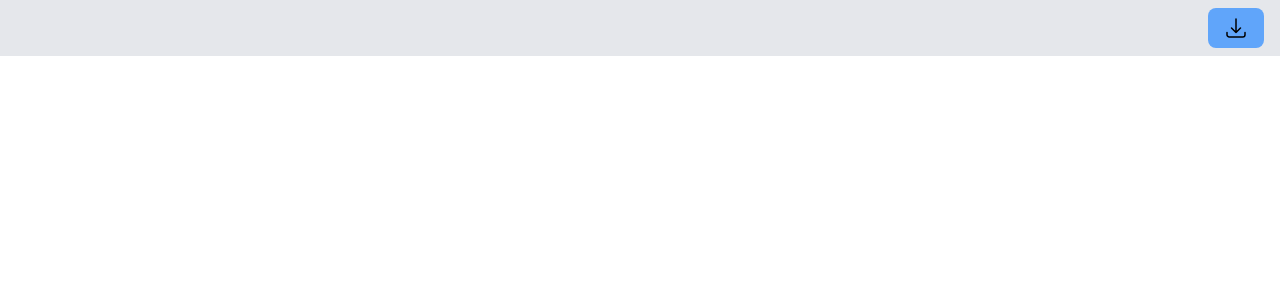
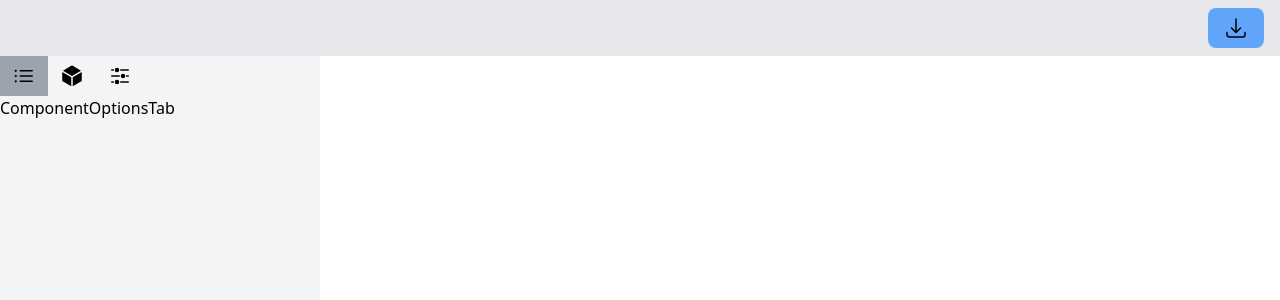
Before and after one commit to cs472-team6/cs472-team6, a React (Vite) app: page / in a window 1280 px wide. Shown: the top 300 px of the page. Built offline with nearby package versions, Linux system fonts and the light colour scheme.

Commit message:
Add SidePanel and necessary Tabs

```diff
--- a/src/App.jsx
+++ b/src/App.jsx
@@ -1,12 +1,16 @@
 import Navbar from "./components/Navbar/Navbar";
+import SidePanel from "./components/SidePanel/SidePanel";
 
 export default function App() {
   return (
-    <div>
+    <div className="flex flex-col min-h-screen">
       {/* Navbar */}
       <Navbar />
-      {/* SidePanel */}
-      {/* PreviewPanel */}
+      <div className="flex flex-1 max-h-[calc(100vh-56px)]">
+        {/* SidePanel */}
+        <SidePanel />
+        {/* PreviewPanel */}
+      </div>
     </div>
   )
 }
--- /dev/null
+++ b/src/components/ComponentOptionsTab/ComponentOptionsTab.jsx
@@ -0,0 +1,5 @@
+export default function ComponentOptionsTab(){
+    return (
+        <div className="flex-1">ComponentOptionsTab</div>
+    )
+}
--- /dev/null
+++ b/src/components/ComponentsListTab/ComponentsListTab.jsx
@@ -0,0 +1,5 @@
+export default function ComponentsListTab(){
+    return (
+        <div className="flex-1">ComponentsListTab</div>
+    )
+}
--- a/src/components/Icon/Icon.jsx
+++ b/src/components/Icon/Icon.jsx
@@ -3,16 +3,49 @@ export default function Icon({name}) {
         case 'arrow-down-tray':
             return <ArrowDownTray />
             break;
-
+        case 'list-bullet':
+            return <ListBullet />
+            break;
+        case 'cube':
+            return <Cube />
+            break;
+        case 'adjustments-horizontal':
+            return <AdjustmentsHorizontal />
+            break;
         default:
+            return null;
             break;
     }
 }
 
-function ArrowDownTray () {
+function ArrowDownTray() {
     return (
         <svg xmlns="http://www.w3.org/2000/svg" fill="none" viewBox="0 0 24 24" strokeWidth={1.5} stroke="currentColor" className="w-6 h-6">
             <path strokeLinecap="round" strokeLinejoin="round" d="M3 16.5v2.25A2.25 2.25 0 005.25 21h13.5A2.25 2.25 0 0021 18.75V16.5M16.5 12L12 16.5m0 0L7.5 12m4.5 4.5V3" />
         </svg>
     )
 }
+
+function ListBullet() {
+    return (
+        <svg xmlns="http://www.w3.org/2000/svg" fill="none" viewBox="0 0 24 24" strokeWidth={1.5} stroke="currentColor" className="w-6 h-6">
+            <path strokeLinecap="round" strokeLinejoin="round" d="M8.25 6.75h12M8.25 12h12m-12 5.25h12M3.75 6.75h.007v.008H3.75V6.75zm.375 0a.375.375 0 11-.75 0 .375.375 0 01.75 0zM3.75 12h.007v.008H3.75V12zm.375 0a.375.375 0 11-.75 0 .375.375 0 01.75 0zm-.375 5.25h.007v.008H3.75v-.008zm.375 0a.375.375 0 11-.75 0 .375.375 0 01.75 0z" />
+        </svg>
+    )
+}
+
+function Cube() {
+    return (
+        <svg xmlns="http://www.w3.org/2000/svg" viewBox="0 0 24 24" fill="currentColor" className="w-6 h-6">
+            <path d="M12.378 1.602a.75.75 0 00-.756 0L3 6.632l9 5.25 9-5.25-8.622-5.03zM21.75 7.93l-9 5.25v9l8.628-5.032a.75.75 0 00.372-.648V7.93zM11.25 22.18v-9l-9-5.25v8.57a.75.75 0 00.372.648l8.628 5.033z" />
+        </svg>
+    )
+}
+
+function AdjustmentsHorizontal() {
+    return (
+        <svg xmlns="http://www.w3.org/2000/svg" viewBox="0 0 24 24" fill="currentColor" className="w-6 h-6">
+            <path d="M18.75 12.75h1.5a.75.75 0 000-1.5h-1.5a.75.75 0 000 1.5zM12 6a.75.75 0 01.75-.75h7.5a.75.75 0 010 1.5h-7.5A.75.75 0 0112 6zM12 18a.75.75 0 01.75-.75h7.5a.75.75 0 010 1.5h-7.5A.75.75 0 0112 18zM3.75 6.75h1.5a.75.75 0 100-1.5h-1.5a.75.75 0 000 1.5zM5.25 18.75h-1.5a.75.75 0 010-1.5h1.5a.75.75 0 010 1.5zM3 12a.75.75 0 01.75-.75h7.5a.75.75 0 010 1.5h-7.5A.75.75 0 013 12zM9 3.75a2.25 2.25 0 100 4.5 2.25 2.25 0 000-4.5zM12.75 12a2.25 2.25 0 114.5 0 2.25 2.25 0 01-4.5 0zM9 15.75a2.25 2.25 0 100 4.5 2.25 2.25 0 000-4.5z" />
+        </svg>
+    )
+}
--- /dev/null
+++ b/src/components/PageOptionsTab/PageOptionsTab.jsx
@@ -0,0 +1,5 @@
+export default function PageOptionsTab(){
+    return (
+        <div className="flex-1">PageOptionsTab</div>
+    )
+}
--- /dev/null
+++ b/src/components/SidePanel/SidePanel.jsx
@@ -0,0 +1,50 @@
+import { SidePanelState } from "../../state"
+import { Tabs } from "../../utils"
+import ComponentOptionsTab from "../ComponentOptionsTab/ComponentOptionsTab"
+import ComponentsListTab from "../ComponentsListTab/ComponentsListTab"
+import Icon from "../Icon/Icon"
+import PageOptionsTab from "../PageOptionsTab/PageOptionsTab"
+
+const tabs = [
+    {
+        name: Tabs.ComponentOptionsTab,
+        icon: "list-bullet",
+        panel: ComponentOptionsTab
+    },
+    {
+        name: Tabs.ComponentsListTab,
+        icon: "cube",
+        panel: ComponentsListTab
+    },
+    {
+        name: Tabs.PageOptionsTab,
+        icon: "adjustments-horizontal",
+        panel: PageOptionsTab
+    },
+]
+
+function TabButton({icon, selected, selectTab}) {
+    return (
+        <button
+            className={`py-2 px-3 ${selected ? 'bg-gray-400' : 'hover:bg-gray-300'}`}
+            onClick={selectTab}
+        >
+            <Icon name={icon}/>
+        </button>
+    )
+}
+
+export default function SidePanel() {
+    let activeTab = SidePanelState((state) => state.activeTab);
+    let setTab = SidePanelState((state) => state.setTab);
+    let ActivePanel = tabs.filter((tab) => tab.name === activeTab)[0].panel;
+    return (
+        <div className="w-80 bg-gray-100 flex flex-col">
+            {/* Tab Button Container */}
+            <div>
+                {tabs.map((tab) => <TabButton key={tab.name} icon={tab.icon} selected={activeTab === tab.name} selectTab={() => setTab(tab.name)}/>)}
+            </div>
+            <ActivePanel />
+        </div>
+    )
+}
--- /dev/null
+++ b/src/models/Component.js
@@ -0,0 +1,11 @@
+export default class Component {
+    name;
+    renderComponent;
+    optionsComponent;
+
+    constructor(name, renderComponent, optionsComponent) {
+        this.name = name;
+        this.renderComponent = renderComponent;
+        this.optionsComponent = optionsComponent;
+    }
+}
--- /dev/null
+++ b/src/models/PageOptions.js
@@ -0,0 +1,15 @@
+export default class PageOptions {
+    title = '';
+    icon = '';
+    author = '';
+    description = '';
+    language = '';
+
+    constructor({title, icon, author, description, language}) {
+        this.title = title ?? 'Portfolio'
+        this.icon = icon ?? ''
+        this.author = author ?? ''
+        this.description = description ?? 'My Portfolio'
+        this.language = language ?? 'en-US'
+    }
+}
--- /dev/null
+++ b/src/state.js
@@ -0,0 +1,13 @@
+import { create } from 'zustand';
+import PageOptions from './models/PageOptions';
+import { Tabs } from './utils';
+
+export const SidePanelState = create((set) => ({
+    activeTab: Tabs.ComponentOptionsTab,
+    setTab: (newTab) => set({activeTab: newTab})
+}))
+
+export const PageState = create((set) => ({
+    componentsList: [],
+    pageOptions: new PageOptions({}),
+}))
--- /dev/null
+++ b/src/utils.js
@@ -0,0 +1,5 @@
+export const Tabs = {
+    ComponentOptionsTab: 'ComponentOptionsTab',
+    ComponentsListTab: 'ComponentsListTab',
+    PageOptionsTab: 'PageOptionsTab'
+}
```
